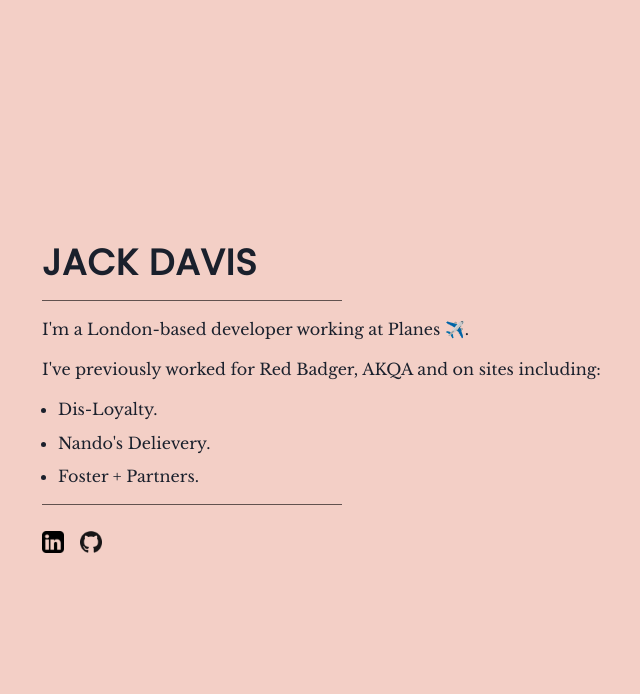
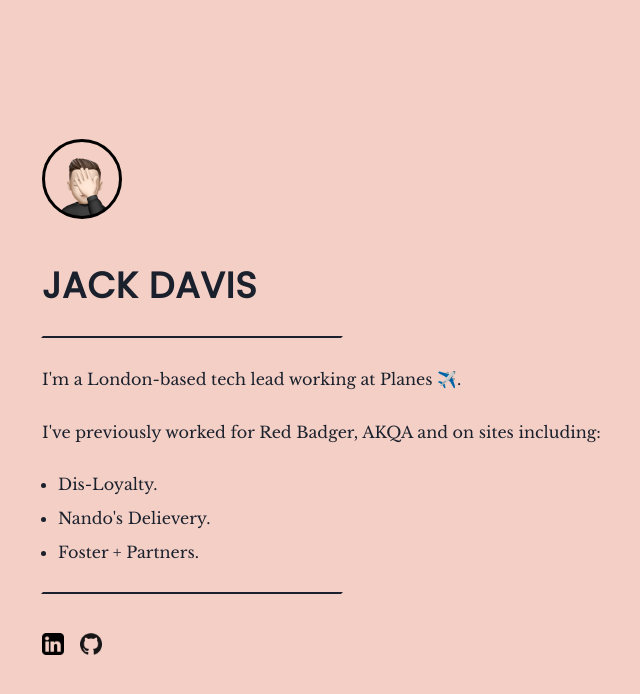
Before and after one commit to jbadavis/jbadavis.dev, a React (Vite) app: page / in a window 1280 px wide. Shown: the top 694 px of the page, without its empty margins (298-938 px from the left). Built offline with nearby package versions, Linux system fonts and the light colour scheme.

Commit message:
Add simple animation
Adds a simple animation to the page stack group.

Additionally adds:

- A new Bio and Divider component.
- A Memoji profile picture.
- Updated bio content.

```diff
--- a/index.html
+++ b/index.html
@@ -4,7 +4,7 @@
     <meta charset="UTF-8" />
     <link rel="icon" type="image/svg+xml" href="/vite.svg" />
     <meta name="viewport" content="width=device-width, initial-scale=1.0" />
-    <title>Jack Davis | Developer</title>
+    <title>Jack Davis</title>
   </head>
   <body>
     <div id="root"></div>
--- a/src/app.tsx
+++ b/src/app.tsx
@@ -1,12 +1,26 @@
-import {Box, Heading, Divider, Text, Link, VStack} from '@chakra-ui/react';
+import {useEffect, useState} from 'react';
+import {Box, VStack, SlideFade} from '@chakra-ui/react';
+import Bio from './components/bio';
 import SocialLinks from './components/social-links';
 import ExperienceLinks from './components/experience-links';
+import Divider from './components/divider';
 
 function App() {
+	const [loaded, setLoaded] = useState(false);
+
+	useEffect(() => {
+		setLoaded(true);
+	});
+
 	return (
 		<Box background="#F3CFC6">
+			<SlideFade
+				in={loaded}
+				transition={{enter: {duration: 1.2, easing: 'ease-out'}}}
+				offsetY="25px"
+			>
 				<VStack
-				spacing="1em"
+					spacing={['1em', '1.8em']}
 					align="flex-start"
 					justify="center"
 					h="100vh"
@@ -14,21 +28,12 @@
 					m="0 auto"
 					maxW="600px"
 				>
-				<Heading letterSpacing="wide" textTransform="uppercase">
-					Jack Davis
-				</Heading>
-				<Divider borderColor="black" w="50%" />
-				<Text>
-					I'm a London-based developer working at{' '}
-					<Link href="https://planes.studio" isExternal>
-						Planes ✈️
-					</Link>
-					.
-				</Text>
+					<Bio />
 					<ExperienceLinks />
-				<Divider borderColor="black" w="50%" />
+					<Divider />
 					<SocialLinks />
 				</VStack>
+			</SlideFade>
 		</Box>
 	);
 }
--- /dev/null
+++ b/src/components/bio.tsx
@@ -0,0 +1,37 @@
+import {Box, Heading, Text, Link} from '@chakra-ui/react';
+import meUrl from '../assets/me.png';
+import Divider from './divider';
+
+const Bio = () => (
+	<>
+		<Box
+			h="80px"
+			w="80px"
+			border="3px solid black"
+			borderRadius="50%"
+			overflow="hidden"
+			mb="1em"
+			bgImage={meUrl}
+			bgSize="cover"
+		/>
+		<Heading as="h1" letterSpacing="wide" textTransform="uppercase">
+			Jack Davis
+		</Heading>
+		<Divider />
+		<Text>
+			I'm a London-based{' '}
+			<Link
+				href="https://docs.publishing.service.gov.uk/manual/tech-lead-responsibilities.html"
+				isExternal
+			>
+				tech lead
+			</Link>{' '}
+			working at{' '}
+			<Link href="https://planes.studio" isExternal>
+				Planes ✈️
+			</Link>
+			.
+		</Text>
+	</>
+);
+export default Bio;
--- /dev/null
+++ b/src/components/divider.tsx
@@ -0,0 +1,7 @@
+import {Box} from '@chakra-ui/react';
+
+const Divider = () => (
+	<Box borderColor="black" borderTop="2px" w="50%" transform="skew(-45deg)" />
+);
+
+export default Divider;
```
Also changed, not shown: src/assets/me.png (added). Lines whose indentation alone changed are shown as unchanged.
